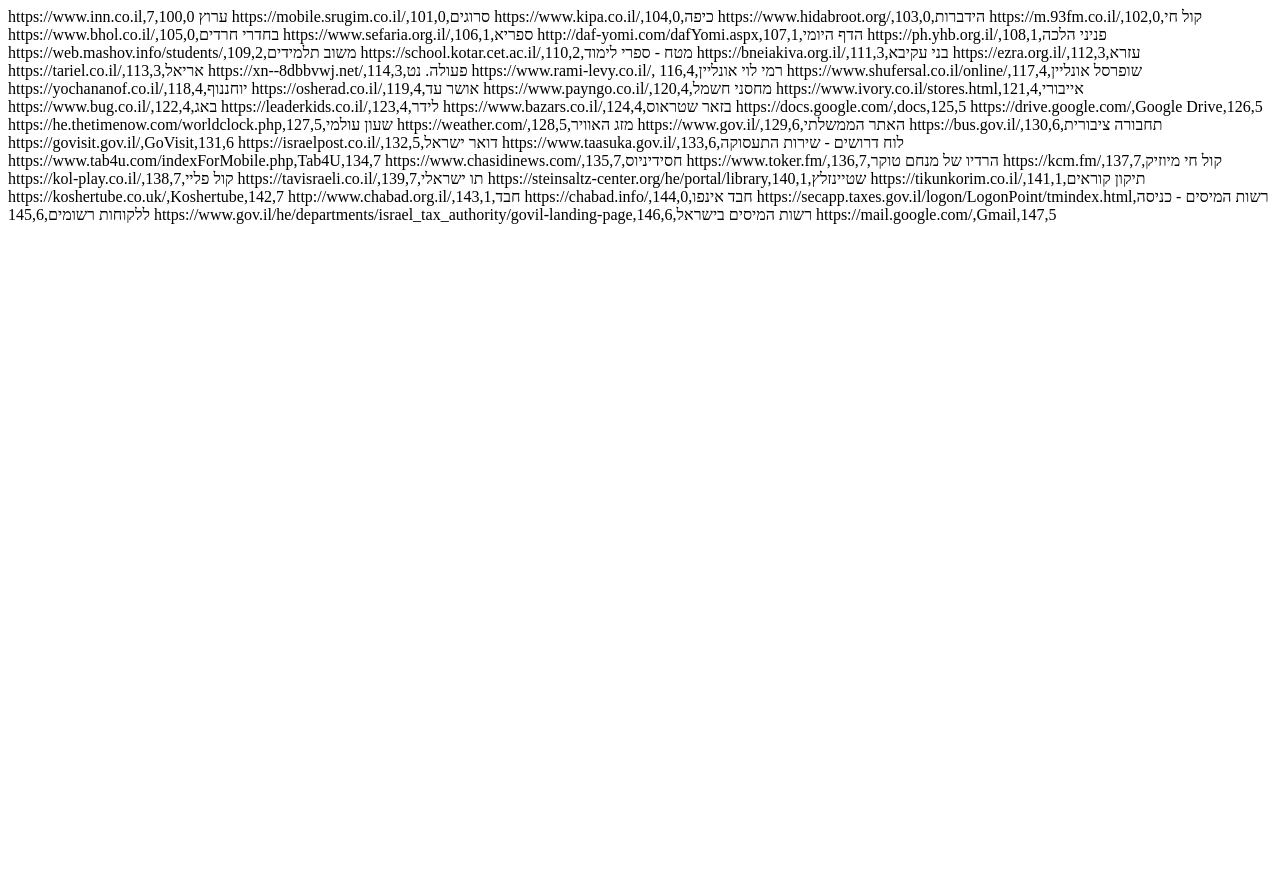
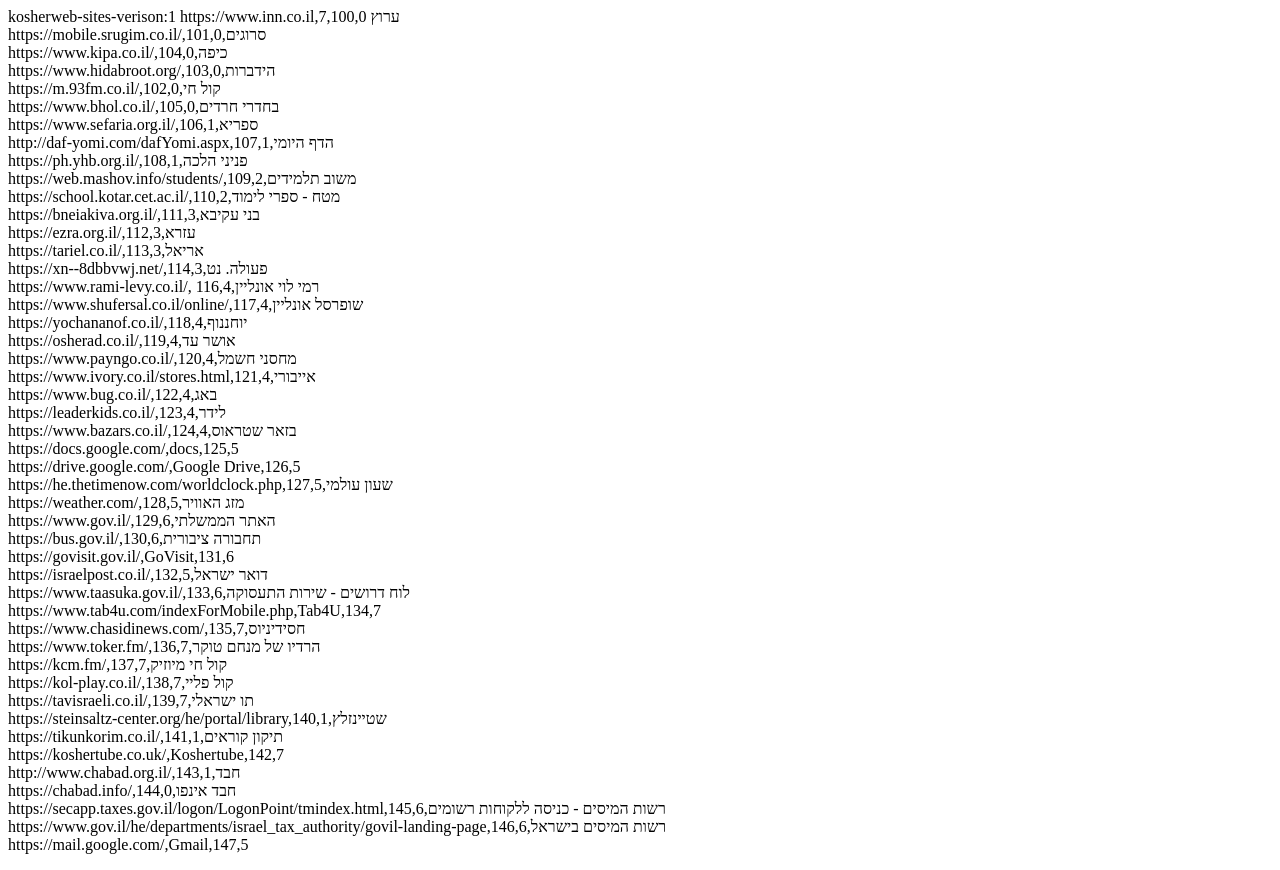
Before and after one commit to Zusman123/KosherWeb-sites, a plain HTML site: page index.html in a window 1280 px wide. Before the commit the page ends 800 px from the top, so only its background shows below. Drawn offline with Linux system fonts and the light colour scheme.

Commit message:
Update index.html

```diff
--- a/index.html
+++ b/index.html
@@ -4,53 +4,54 @@
   </head>
   <body>
     <p>
-https://www.inn.co.il,ערוץ 7,100,0
-https://mobile.srugim.co.il/,סרוגים,101,0
-https://www.kipa.co.il/,כיפה,104,0
-https://www.hidabroot.org/,הידברות,103,0
-https://m.93fm.co.il/,קול חי,102,0
-https://www.bhol.co.il/,בחדרי חרדים,105,0
-https://www.sefaria.org.il/,ספריא,106,1
-http://daf-yomi.com/dafYomi.aspx,הדף היומי,107,1
-https://ph.yhb.org.il/,פניני הלכה,108,1
-https://web.mashov.info/students/,משוב תלמידים,109,2
-https://school.kotar.cet.ac.il/,מטח - ספרי לימוד,110,2
-https://bneiakiva.org.il/,בני עקיבא,111,3
-https://ezra.org.il/,עזרא,112,3
-https://tariel.co.il/,אריאל,113,3
-https://xn--8dbbvwj.net/,פעולה. נט,114,3
-https://www.rami-levy.co.il/, רמי לוי אונליין,116,4
-https://www.shufersal.co.il/online/,שופרסל אונליין,117,4
-https://yochananof.co.il/,יוחננוף,118,4
-https://osherad.co.il/,אושר עד,119,4
-https://www.payngo.co.il/,מחסני חשמל,120,4
-https://www.ivory.co.il/stores.html,אייבורי,121,4
-https://www.bug.co.il/,באג,122,4
-https://leaderkids.co.il/,לידר,123,4
-https://www.bazars.co.il/,בזאר שטראוס,124,4
-https://docs.google.com/,docs,125,5
-https://drive.google.com/,Google Drive,126,5
-https://he.thetimenow.com/worldclock.php,שעון עולמי,127,5
-https://weather.com/,מזג האוויר,128,5
-https://www.gov.il/,האתר הממשלתי,129,6
-https://bus.gov.il/,תחבורה ציבורית,130,6
-https://govisit.gov.il/,GoVisit,131,6
-https://israelpost.co.il/,דואר ישראל,132,5
-https://www.taasuka.gov.il/,לוח דרושים - שירות התעסוקה,133,6
-https://www.tab4u.com/indexForMobile.php,Tab4U,134,7
-https://www.chasidinews.com/,חסידיניוס,135,7
-https://www.toker.fm/,הרדיו של מנחם טוקר,136,7
-https://kcm.fm/,קול חי מיוזיק,137,7
-https://kol-play.co.il/,קול פליי,138,7
-https://tavisraeli.co.il/,תו ישראלי,139,7
-https://steinsaltz-center.org/he/portal/library,שטיינזלץ,140,1
-https://tikunkorim.co.il/,תיקון קוראים,141,1
-https://koshertube.co.uk/,Koshertube,142,7
-http://www.chabad.org.il/,חבד,143,1
-https://chabad.info/,חבד אינפו,144,0
-https://secapp.taxes.gov.il/logon/LogonPoint/tmindex.html,רשות המיסים - כניסה ללקוחות רשומים,145,6
-https://www.gov.il/he/departments/israel_tax_authority/govil-landing-page,רשות המיסים בישראל,146,6
-https://mail.google.com/,Gmail,147,5
+kosherweb-sites-verison:1
+https://www.inn.co.il,ערוץ 7,100,0<br>
+https://mobile.srugim.co.il/,סרוגים,101,0<br>
+https://www.kipa.co.il/,כיפה,104,0<br>
+https://www.hidabroot.org/,הידברות,103,0<br>
+https://m.93fm.co.il/,קול חי,102,0<br>
+https://www.bhol.co.il/,בחדרי חרדים,105,0<br>
+https://www.sefaria.org.il/,ספריא,106,1<br>
+http://daf-yomi.com/dafYomi.aspx,הדף היומי,107,1<br>
+https://ph.yhb.org.il/,פניני הלכה,108,1<br>
+https://web.mashov.info/students/,משוב תלמידים,109,2<br>
+https://school.kotar.cet.ac.il/,מטח - ספרי לימוד,110,2<br>
+https://bneiakiva.org.il/,בני עקיבא,111,3<br>
+https://ezra.org.il/,עזרא,112,3<br>
+https://tariel.co.il/,אריאל,113,3<br>
+https://xn--8dbbvwj.net/,פעולה. נט,114,3<br>
+https://www.rami-levy.co.il/, רמי לוי אונליין,116,4<br>
+https://www.shufersal.co.il/online/,שופרסל אונליין,117,4<br>
+https://yochananof.co.il/,יוחננוף,118,4<br>
+https://osherad.co.il/,אושר עד,119,4<br>
+https://www.payngo.co.il/,מחסני חשמל,120,4<br>
+https://www.ivory.co.il/stores.html,אייבורי,121,4<br>
+https://www.bug.co.il/,באג,122,4<br>
+https://leaderkids.co.il/,לידר,123,4<br>
+https://www.bazars.co.il/,בזאר שטראוס,124,4<br>
+https://docs.google.com/,docs,125,5<br>
+https://drive.google.com/,Google Drive,126,5<br>
+https://he.thetimenow.com/worldclock.php,שעון עולמי,127,5<br>
+https://weather.com/,מזג האוויר,128,5<br>
+https://www.gov.il/,האתר הממשלתי,129,6<br>
+https://bus.gov.il/,תחבורה ציבורית,130,6<br>
+https://govisit.gov.il/,GoVisit,131,6<br>
+https://israelpost.co.il/,דואר ישראל,132,5<br>
+https://www.taasuka.gov.il/,לוח דרושים - שירות התעסוקה,133,6<br>
+https://www.tab4u.com/indexForMobile.php,Tab4U,134,7<br>
+https://www.chasidinews.com/,חסידיניוס,135,7<br>
+https://www.toker.fm/,הרדיו של מנחם טוקר,136,7<br>
+https://kcm.fm/,קול חי מיוזיק,137,7<br>
+https://kol-play.co.il/,קול פליי,138,7<br>
+https://tavisraeli.co.il/,תו ישראלי,139,7<br>
+https://steinsaltz-center.org/he/portal/library,שטיינזלץ,140,1<br>
+https://tikunkorim.co.il/,תיקון קוראים,141,1<br>
+https://koshertube.co.uk/,Koshertube,142,7<br>
+http://www.chabad.org.il/,חבד,143,1<br>
+https://chabad.info/,חבד אינפו,144,0<br>
+https://secapp.taxes.gov.il/logon/LogonPoint/tmindex.html,רשות המיסים - כניסה ללקוחות רשומים,145,6<br>
+https://www.gov.il/he/departments/israel_tax_authority/govil-landing-page,רשות המיסים בישראל,146,6<br>
+https://mail.google.com/,Gmail,147,5<br>
     </p>
 </body>
 </html>
```
